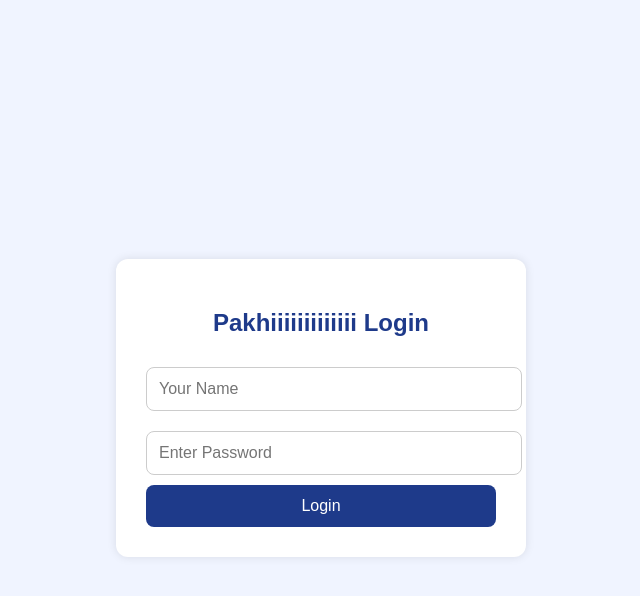
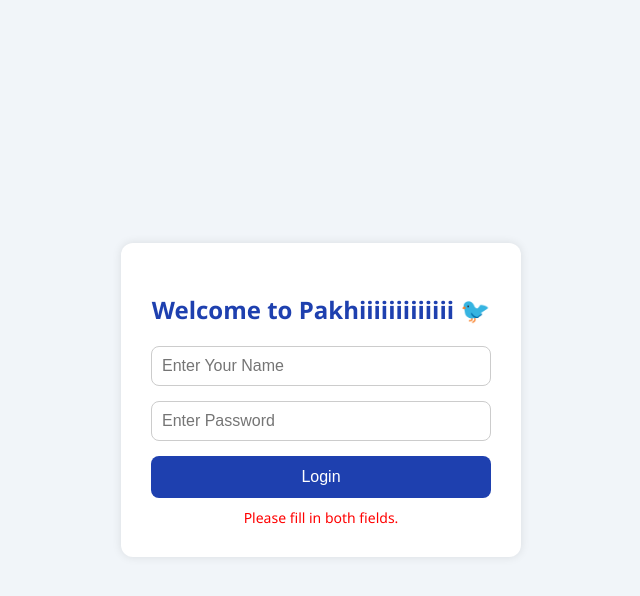
Before and after one commit to kamrul-nova-06/Pakhiiiiiiiiiiiii, a website: page public/login.html in a window 1280 px wide. Both pictures are taken after a click on the button "Login". Shown: the whole page, without its empty margins (319-959 px from the left). Drawn offline with Linux system fonts and the light colour scheme.

Commit message:
Update login.html

```diff
--- a/public/login.html
+++ b/public/login.html
@@ -1,13 +1,16 @@
-<!DOCTYPE html>
-<html lang="en">
+<!DOCTYPE html><html lang="en">
 <head>
   <meta charset="UTF-8">
-  <title>DU-LINK | Login</title>
   <meta name="viewport" content="width=device-width, initial-scale=1.0">
+  <title>Pakhiiiiiiiiiiiii 🐦 Login</title>
   <style>
+    * {
+      box-sizing: border-box;
+    }
     body {
-      font-family: sans-serif;
-      background: #f0f4ff;
+      margin: 0;
+      font-family: 'Segoe UI', sans-serif;
+      background: #f1f5f9;
       display: flex;
       justify-content: center;
       align-items: center;
@@ -17,56 +20,67 @@
       background: white;
       padding: 30px;
       border-radius: 12px;
-      box-shadow: 0 0 10px rgba(0,0,0,0.1);
+      box-shadow: 0 0 10px rgba(0, 0, 0, 0.1);
       width: 90%;
-      max-width: 350px;
+      max-width: 400px;
     }
-    .login-box h2 {
+    h2 {
       text-align: center;
       margin-bottom: 20px;
-      color: #1e3a8a;
+      color: #1e40af;
     }
-    .login-box input {
+    input {
       width: 100%;
-      padding: 12px;
-      margin: 10px 0;
+      padding: 10px;
+      margin-bottom: 15px;
       border: 1px solid #ccc;
       border-radius: 8px;
       font-size: 16px;
     }
-    .login-box button {
+    button {
       width: 100%;
       padding: 12px;
-      background-color: #1e3a8a;
+      background: #1e40af;
       color: white;
       font-size: 16px;
       border: none;
       border-radius: 8px;
       cursor: pointer;
     }
-    .login-box button:hover {
-      background-color: #1d2e72;
+    .error {
+      color: red;
+      text-align: center;
+      font-size: 14px;
+      margin-top: 10px;
     }
   </style>
 </head>
 <body>
   <div class="login-box">
-    <h2>Pakhiiiiiiiiiiiii Login</h2>
-    <input type="text" id="nameInput" placeholder="Your Name" required>
-    <input type="password" id="passInput" placeholder="Enter Password" required>
+    <h2>Welcome to <strong>Pakhiiiiiiiiiiiii 🐦</strong></h2>
+    <input type="text" id="name" placeholder="Enter Your Name" />
+    <input type="password" id="password" placeholder="Enter Password" />
     <button onclick="login()">Login</button>
-  </div>
+    <div class="error" id="error"></div>
+  </div>  <script>
+    function login() {
+      const name = document.getElementById('name').value.trim();
+      const password = document.getElementById('password').value;
+      const error = document.getElementById('error');
 
-  <script>
-    function login() {
-      const name = document.getElementById("nameInput").value.trim();
-      const pass = document.getElementById("passInput").value.trim();
-      if (!name || !pass) return alert("Please fill in all fields!");
-      if (pass !== "uss") return alert("Wrong password!");
+      if (!name || !password) {
+        error.textContent = 'Please fill in both fields.';
+        return;
+      }
 
-      localStorage.setItem("pakhiiUser", JSON.stringify({ name }));
-      window.location.href = "/index.html";
+      if (password !== 'uss') {
+        error.textContent = 'Wrong password!';
+        return;
+      }
+
+      // Save name in cookie
+      document.cookie = `chat_user=${name}; path=/; max-age=31536000`;
+      window.location.href = '/';
     }
-  </script>
-</body>
+  </script></body>
 </html>
```
